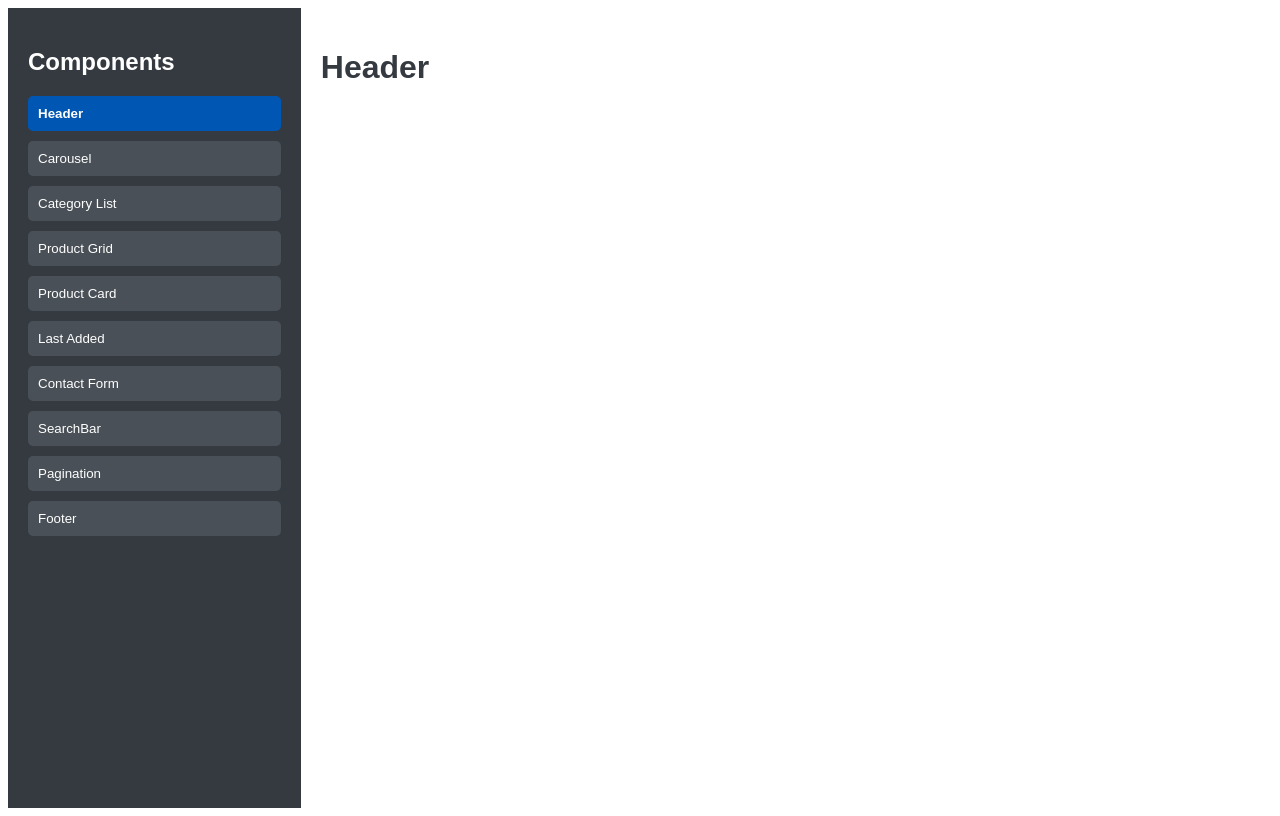
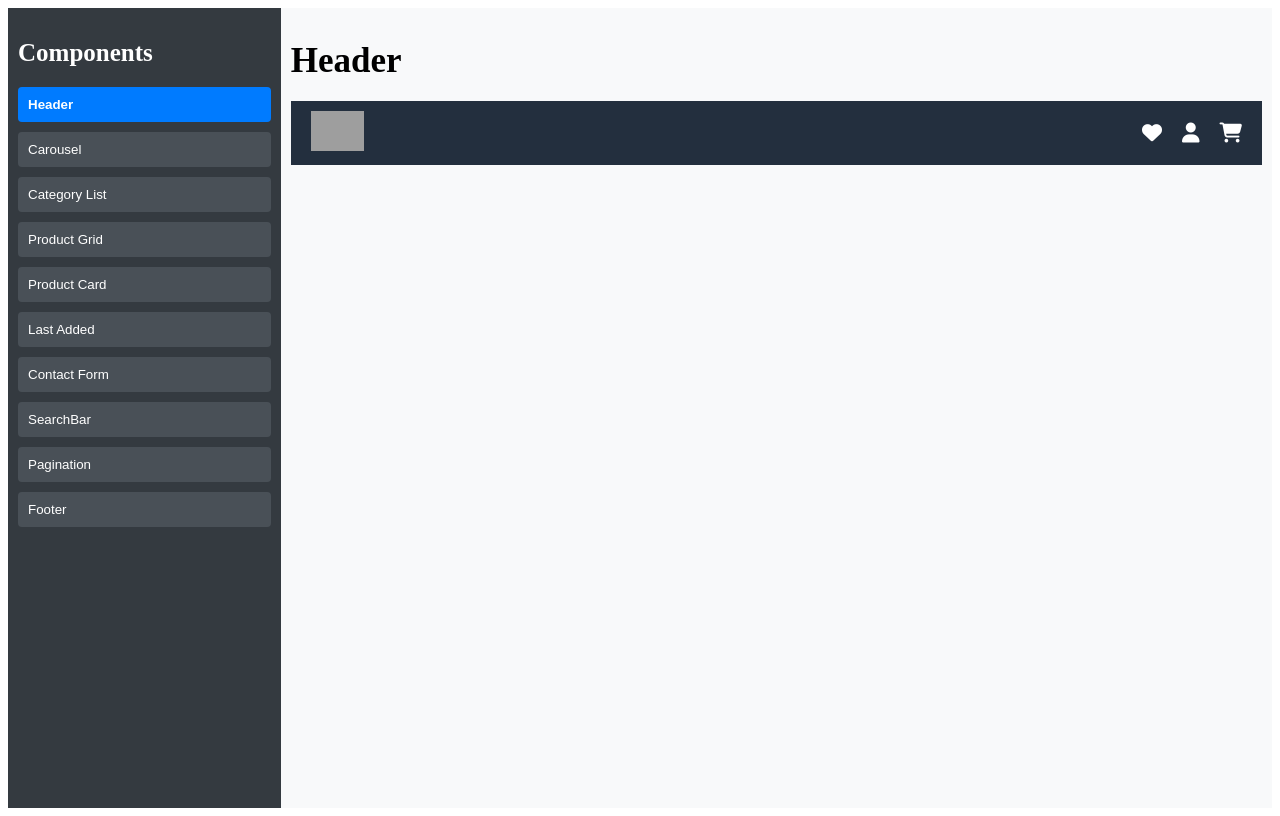
Before and after one commit to selmast/WebProgramlamaSudoperiBa, a Nuxt app: page / in a window 1280 px wide. Built offline with nearby package versions, Linux system fonts and the light colour scheme; grey boxes are pictures that could not be loaded.

Commit message:
Header Component

```diff
--- a/layouts/default.vue
+++ b/layouts/default.vue
@@ -1,109 +1,131 @@
 <template>
   <div class="layout">
-    <!-- Static Navbar -->
-    <nav class="navbar">
-      <h2 class="navbar-title">Components</h2>
-      <ul class="navbar-list">
-        <li
-            v-for="(component, index) in components"
-            :key="index"
-            :class="{ active: currentComponent === component }"
-        >
-          <button @click="changeComponent(index)">
-            {{ componentNames[index] }}
-          </button>
-        </li>
-      </ul>
-    </nav>
+    <!-- Sidebar -->
+    <aside class="sidebar">
+      <h2>Components</h2>
+      <button
+          v-for="item in menuItems"
+          :key="item.name"
+          @click="setActiveComponent(item)"
+          :class="['menu-button', { active: activeMenu === item.name }]"
+      >
+        {{ item.name }}
+      </button>
+    </aside>
 
-    <!-- Dynamic Content -->
-    <div class="dynamic-content">
-      <h1>{{ currentComponentName }}</h1>
-    </div>
+    <!-- Main Content -->
+    <main class="main-content">
+      <h1>{{ activeMenu }}</h1>
+      <component :is="currentComponent" />
+    </main>
   </div>
 </template>
 
 <script>
+// Import all the components you want to render
+import HeaderContent from '~/components/HeaderContent.vue';
+//import Carousel from '~/components/Carousel.vue';
+//import CategoryList from '~/components/CategoryList.vue';
+//import ProductGrid from '~/components/ProductGrid.vue';
+//import ProductCard from '~/components/ProductCard.vue';
+//import LastAdded from '~/components/LastAdded.vue';
+//import ContactForm from '~/components/ContactForm.vue';
+//import SearchBar from '~/components/SearchBar.vue';
+//import Pagination from '~/components/Pagination.vue';
+//import FooterContent from '~/components/FooterContent.vue';
+
 export default {
+  components: {
+    HeaderContent,
+    //Carousel,
+   // CategoryList,
+   // ProductGrid,
+    //ProductCard,
+   // LastAdded,
+   // ContactForm,
+   // SearchBar,
+   // Pagination,
+   // FooterContent,
+  },
   data() {
     return {
-      components: ["Header", "Carousel", "CategoryList",  "ProductGrid", "ProductCard", "LastAdded" , "ContactForm", "SearchBar", "Pagination", "Footer"],
-      componentNames: ["Header", "Carousel", "Category List", "Product Grid",  "Product Card", "Last Added" , "Contact Form", "SearchBar", "Pagination", "Footer"],
-      currentComponent: "Header", // Default component
-      currentComponentName: "Header",
+      menuItems: [
+        { name: 'Header', component: 'HeaderContent' },
+        { name: 'Carousel', component: 'Carousel' },
+        { name: 'Category List', component: 'CategoryList' },
+        { name: 'Product Grid', component: 'ProductGrid' },
+        { name: 'Product Card', component: 'ProductCard' },
+        { name: 'Last Added', component: 'LastAdded' },
+        { name: 'Contact Form', component: 'ContactForm' },
+        { name: 'SearchBar', component: 'SearchBar' },
+        { name: 'Pagination', component: 'Pagination' },
+        { name: 'Footer', component: 'FooterContent' },
+      ],
+      currentComponent: 'HeaderContent', // Default component
+      activeMenu: 'Header', // Default menu title
     };
   },
   methods: {
-    changeComponent(index) {
-      this.currentComponent = this.components[index];
-      this.currentComponentName = this.componentNames[index];
+    setActiveComponent(item) {
+      this.currentComponent = item.component; // Update current component
+      this.activeMenu = item.name; // Update active menu for display
     },
   },
 };
 </script>
 
 <style scoped>
+/* Keep the design the same as your project screenshot */
 .layout {
   display: flex;
   height: 100vh;
-  font-family: Arial, sans-serif;
-  background-color: #f8f9fa;
-  color: #343a40;
 }
 
-/* Navbar */
-.navbar {
+.sidebar {
   width: 20%;
   background-color: #343a40;
   color: white;
-  padding: 20px;
+  padding: 10px;
 }
 
-.navbar-title {
-  font-size: 1.5rem;
-  font-weight: bold;
+.sidebar h2 {
   margin-bottom: 20px;
+  font-size: 25px;
 }
 
-.navbar-list {
-  list-style: none;
-  padding: 0;
+
+.menu-button {
+  display: block;
+  width: 100%;
+  padding: 10px;
+  margin-bottom: 10px;
+  background-color: #495057;
+  color: white;
+  text-align: left;
+  border: none;
+  cursor: pointer;
+  border-radius: 4px;
+  transition: background-color 0.3s;
 }
 
-.navbar-list li {
-  margin-bottom: 10px;
+.menu-button:hover {
+  background-color: #6c757d;
 }
 
-.navbar-list button {
-  width: 100%;
-  padding: 10px;
-  background-color: #495057;
-  color: white;
-  border: none;
-  border-radius: 5px;
-  cursor: pointer;
-  text-align: left;
-}
-
-.navbar-list button:hover {
+.menu-button.active {
   background-color: #007bff;
-}
-
-.navbar-list .active button {
-  background-color: #0056b3;
   font-weight: bold;
 }
 
-/* Dynamic Content */
-.dynamic-content {
+.main-content {
   flex: 1;
-  padding: 20px;
-  background-color: white;
-  overflow-y: auto;
+  padding: 10px;
+  background-color: #f8f9fa;
 }
 
-.dynamic-content h1 {
-  font-size: 2rem;
-  margin-bottom: 10px;
+.main-content h1 {
+
+  margin-bottom: 20px;
+  font-size: 35px;
 }
 </style>
--- a/nuxt.config.ts
+++ b/nuxt.config.ts
@@ -1,5 +1,8 @@
 // https://nuxt.com/docs/api/configuration/nuxt-config
 export default defineNuxtConfig({
+  css: [
+    '@fortawesome/fontawesome-free/css/all.css'
+  ],
   compatibilityDate: '2024-11-01',
   devtools: { enabled: true }
 })
--- a/package.json
+++ b/package.json
@@ -10,6 +10,7 @@
     "postinstall": "nuxt prepare"
   },
   "dependencies": {
+    "@fortawesome/fontawesome-free": "^6.7.1",
     "nuxt": "^3.14.1592",
     "vue": "latest",
     "vue-router": "latest"
```
Also changed, not shown: 1 other file (tests, documents, lock files or other folders).
